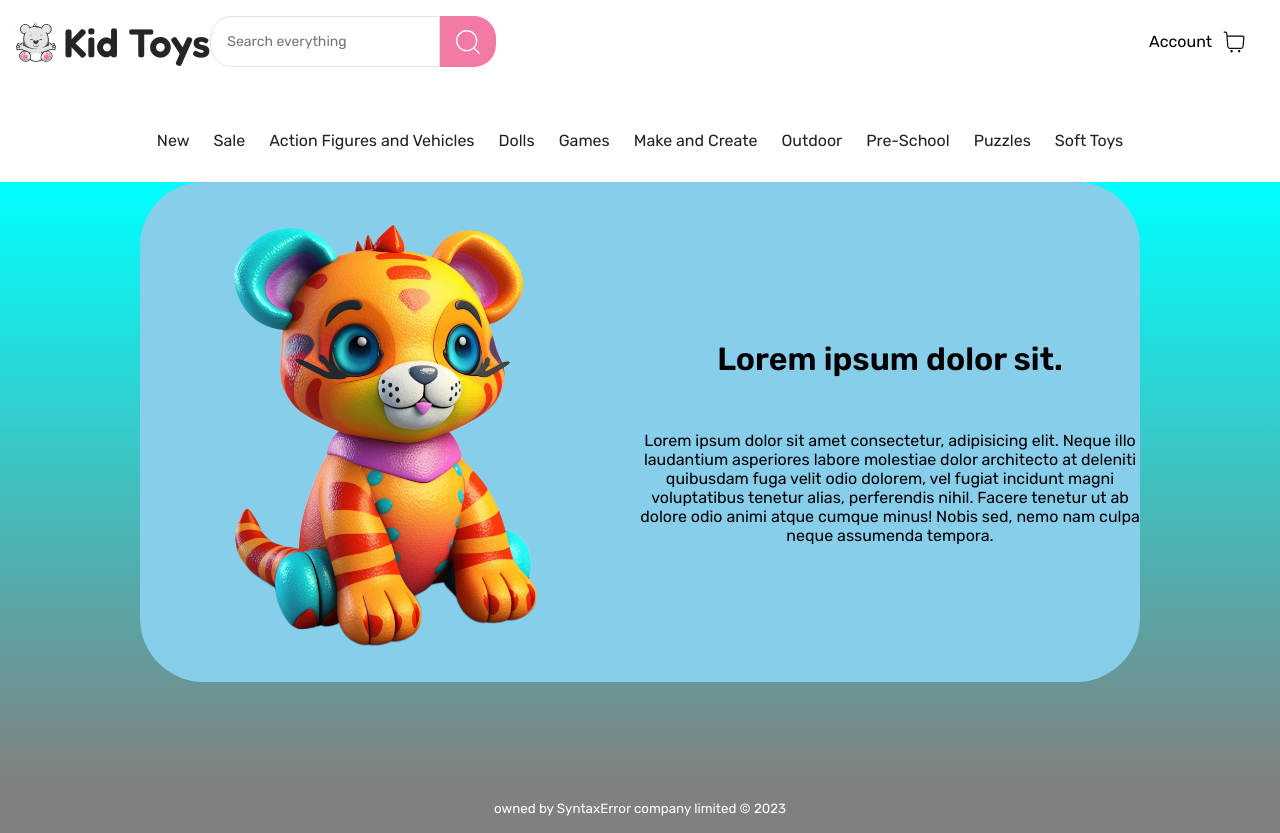
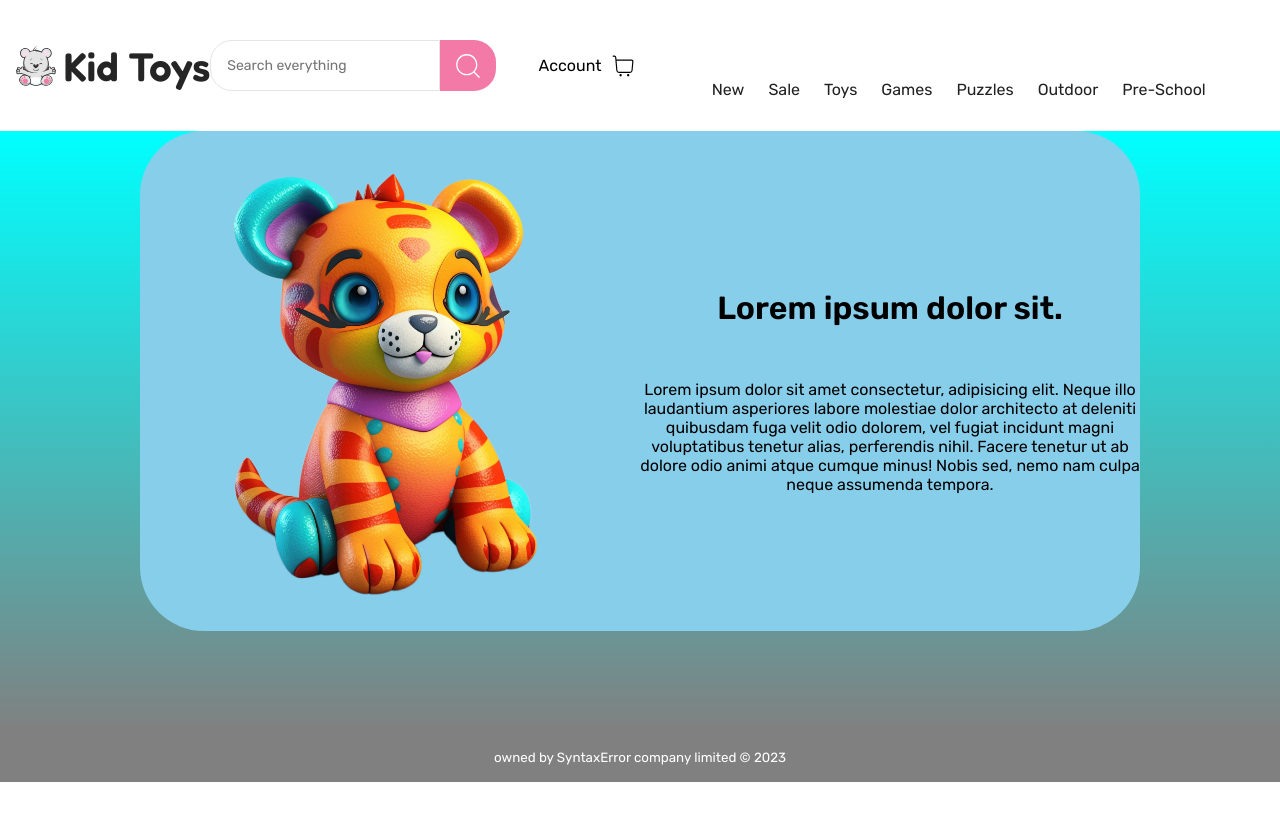
Before and after one commit to z0bla/kid-toys-webapp, a React (Create React App) app: page / in a window 1280 px wide. After the commit the page ends 800 px from the top, so only its background shows below. Built offline with nearby package versions, Linux system fonts and the light colour scheme.

Commit message:
Change main navigation links

```diff
--- a/src/components/NavBar/index.tsx
+++ b/src/components/NavBar/index.tsx
@@ -28,16 +28,13 @@ export default function NavBar() {
             <a href="#">Sale</a>
           </li>
           <li>
-            <a href="#">Action Figures and Vehicles</a>
-          </li>
-          <li>
-            <a href="#">Dolls</a>
-          </li>
+            <a href="#">Toys</a>
+          </li>{" "}
           <li>
             <a href="#">Games</a>
           </li>
           <li>
-            <a href="#">Make and Create</a>
+            <a href="#">Puzzles</a>
           </li>
           <li>
             <a href="#">Outdoor</a>
@@ -45,12 +42,6 @@ export default function NavBar() {
           <li>
             <a href="#">Pre-School</a>
           </li>
-          <li>
-            <a href="#">Puzzles</a>
-          </li>
-          <li>
-            <a href="#">Soft Toys</a>
-          </li>
         </ul>
       </div>
     </nav>
```
